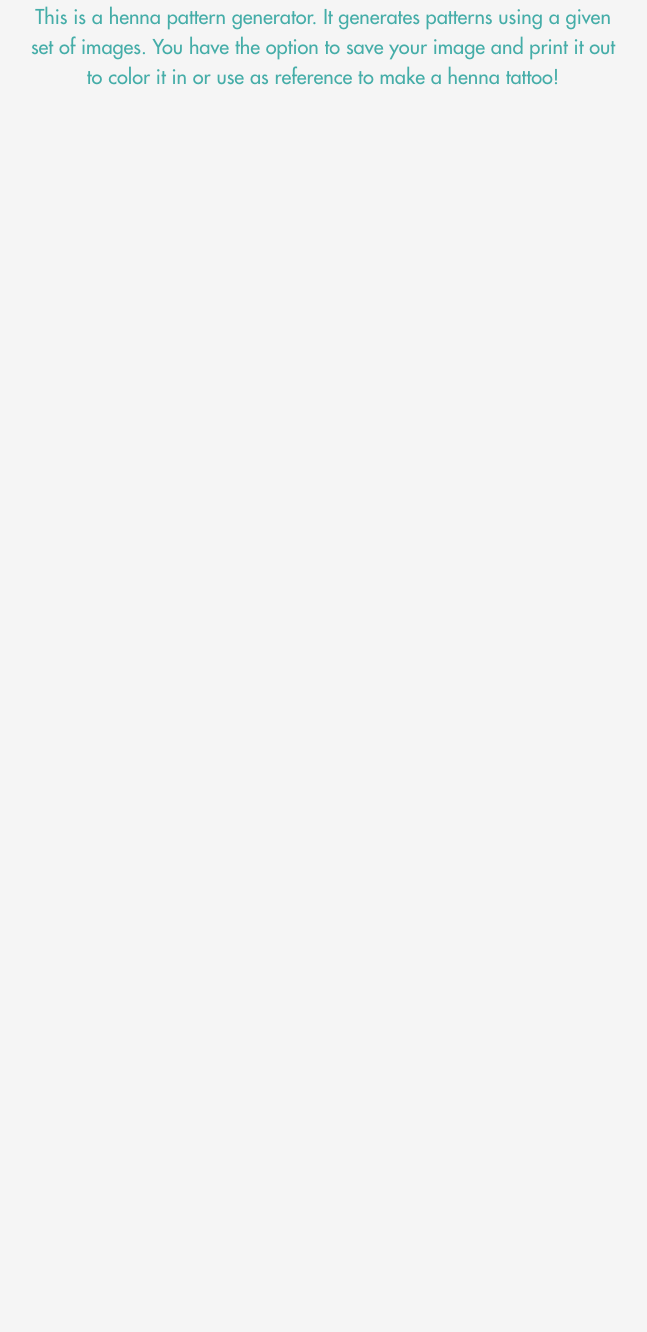
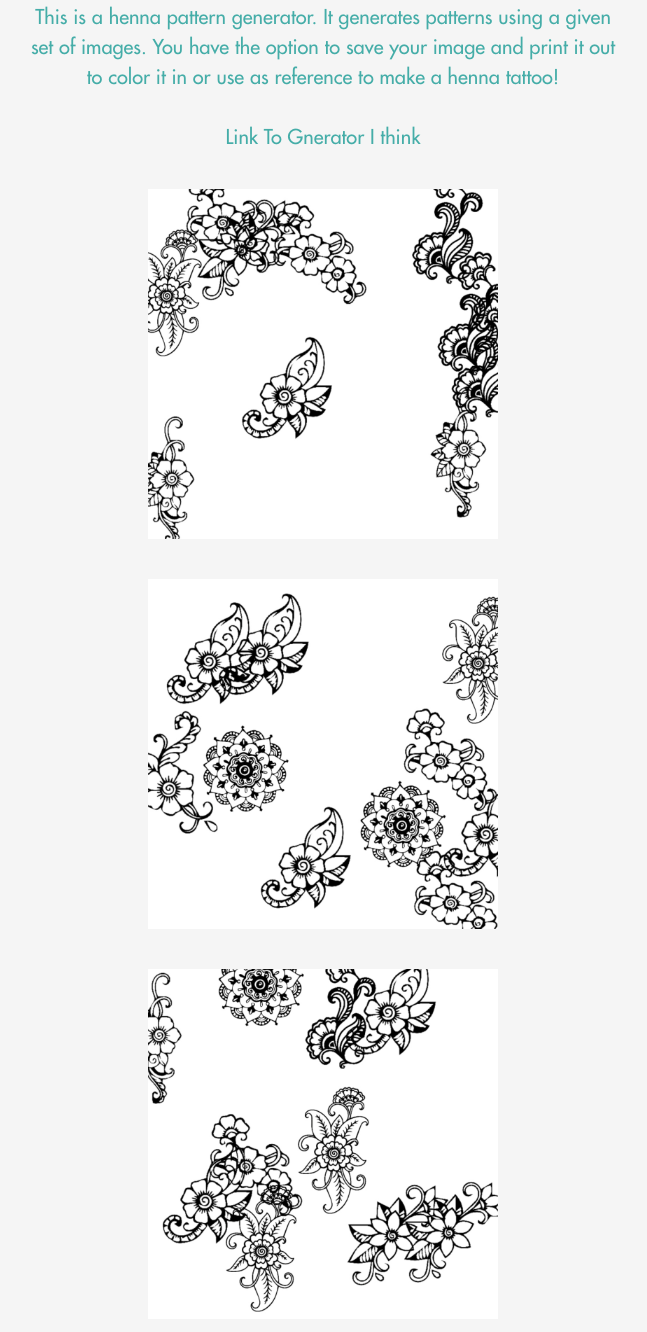
Before and after one commit to TanzeelaR/TanzeelaR.github.io, a plain HTML site: page projects/Generator/Generator.html in a window 1280 px wide. Shown: the part 228-1560 px from the top of the page, without its empty margins (328-975 px from the left). Before the commit the page ends 800 px from the top, so only its background shows below. Drawn offline with Linux system fonts and the light colour scheme.

Commit message:
Link added

```diff
--- a/projects/Generator/Generator.html
+++ b/projects/Generator/Generator.html
@@ -20,9 +20,33 @@
     <div class="aboutflex">
         <div class="generator">
    This is a henna pattern generator. It generates patterns using a given set of images. You have the option to save your image and print it out to color it in or use as reference to make a henna tattoo!
+            <br>
+            <br>
+
+              <a href="https://editor.p5js.org/Tanzeela/full/wU9tsYyMC">Link To Gnerator I think</a>
+
+
+
+
             </div>
 
     </div>
+<!--    <img src="../../assets/images/mysketch.jpg" style="width:300px">-->
+
+    <div class="pastprojects">
+<!--        <text> Film Festival Poster</text>-->
+        <br>
+        <br>
+        <img src="../../assets/images/mysketch2.jpg" width="350px">
+
+          <img src="../../assets/images/mysketch.jpg" width="350px">
+
+          <img src="../../assets/images/mysketch3.jpg" width="350px">
+
+
+    </div>
+
+
 </body>
 <!-- Mirrored from artfiles.rutgers.edu/~rashid@art.rutgers.edu/projects/manfesto/manifesto.html by HTTrack Website Copier/3.x [XR&CO'2014], Sat, 21 Mar 2020 16:15:06 GMT -->
 </html>
```
Also changed, not shown: assets/images/Annotation 2020-04-09 113436.jpg (added), assets/images/mysketch.jpg (added), assets/images/mysketch2.jpg (added), assets/images/mysketch3.jpg (added).
